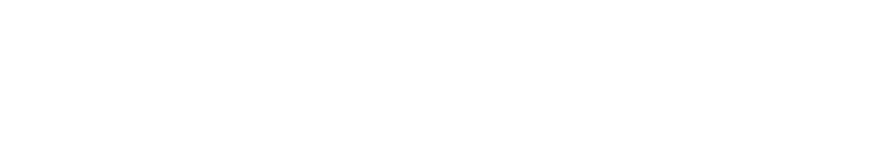
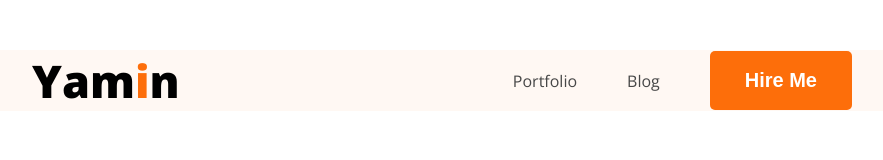
Before and after one commit to MD-Sazzadur-Rahman-Yamin/dev-portfolio, a plain HTML site: page index.html in a window 1280 px wide. Shown: the whole page, without its empty margins (198-1081 px from the left). Drawn offline with nearby package versions, Linux system fonts and the light colour scheme.

Commit message:
Added a nav bar.

```diff
--- a/index.html
+++ b/index.html
@@ -1,11 +1,28 @@
 <!DOCTYPE html>
 <html lang="en">
+
 <head>
     <meta charset="UTF-8">
     <meta name="viewport" content="width=device-width, initial-scale=1.0">
     <title>Devolapar Portfolio</title>
+    <link rel="preconnect" href="https://fonts.googleapis.com">
+    <link rel="preconnect" href="https://fonts.gstatic.com" crossorigin>
+    <link href="https://fonts.googleapis.com/css2?family=Open+Sans:ital,wght@0,300..800;1,300..800&display=swap"
+        rel="stylesheet">
+    <link rel="stylesheet" href="style.css">
 </head>
-<body>
 
+<body class="open-sans-normal">
+    <header>
+        <nav>
+            <h3>Yam<span class="primari-color">i</span>n</h3>
+            <ul>
+                <li><a href="">Portfolio</a></li>
+                <li><a href="">Blog</a></li>
+                <li><a href=""><button class="btn">Hire Me</button></a></li>
+            </ul>
+        </nav>
+    </header>
 </body>
+
 </html>
--- /dev/null
+++ b/style.css
@@ -0,0 +1,68 @@
+/* Global style */
+* {
+    margin: 0;
+    box-sizing: border-box;
+}
+
+.open-sans-normal {
+    font-family: "Open Sans", sans-serif;
+    font-optical-sizing: auto;
+    font-weight: 400;
+    font-style: normal;
+    font-variation-settings:
+        "wdth" 100;
+}
+
+.p {
+    font-size: 18px;
+    color: #757575;
+}
+
+.primari-color {
+    color: #FD6E0A;
+}
+
+.btn{
+    border: none;
+    font-size: 20px;
+    font-weight: 700;
+    padding: 18px 35px;
+    color: white;
+    background-color: #FD6E0A;
+    border-radius: 5px;
+    cursor: pointer;
+}
+
+/* Header */
+
+header{
+    background-color: #FFF8F3;
+}
+
+nav {
+    display: flex;
+    justify-content: space-between;
+    align-items: center;
+    margin: 50px 230px;
+}
+
+nav ul {
+    display: flex;
+    gap: 50px;
+    align-items: center;
+}
+
+nav li {
+    list-style: none;
+}
+
+nav a {
+    text-decoration: none;
+    color: #474747;
+}
+
+
+nav h3 {
+    font-size: 45px;
+    font-weight: 800;
+}
```
